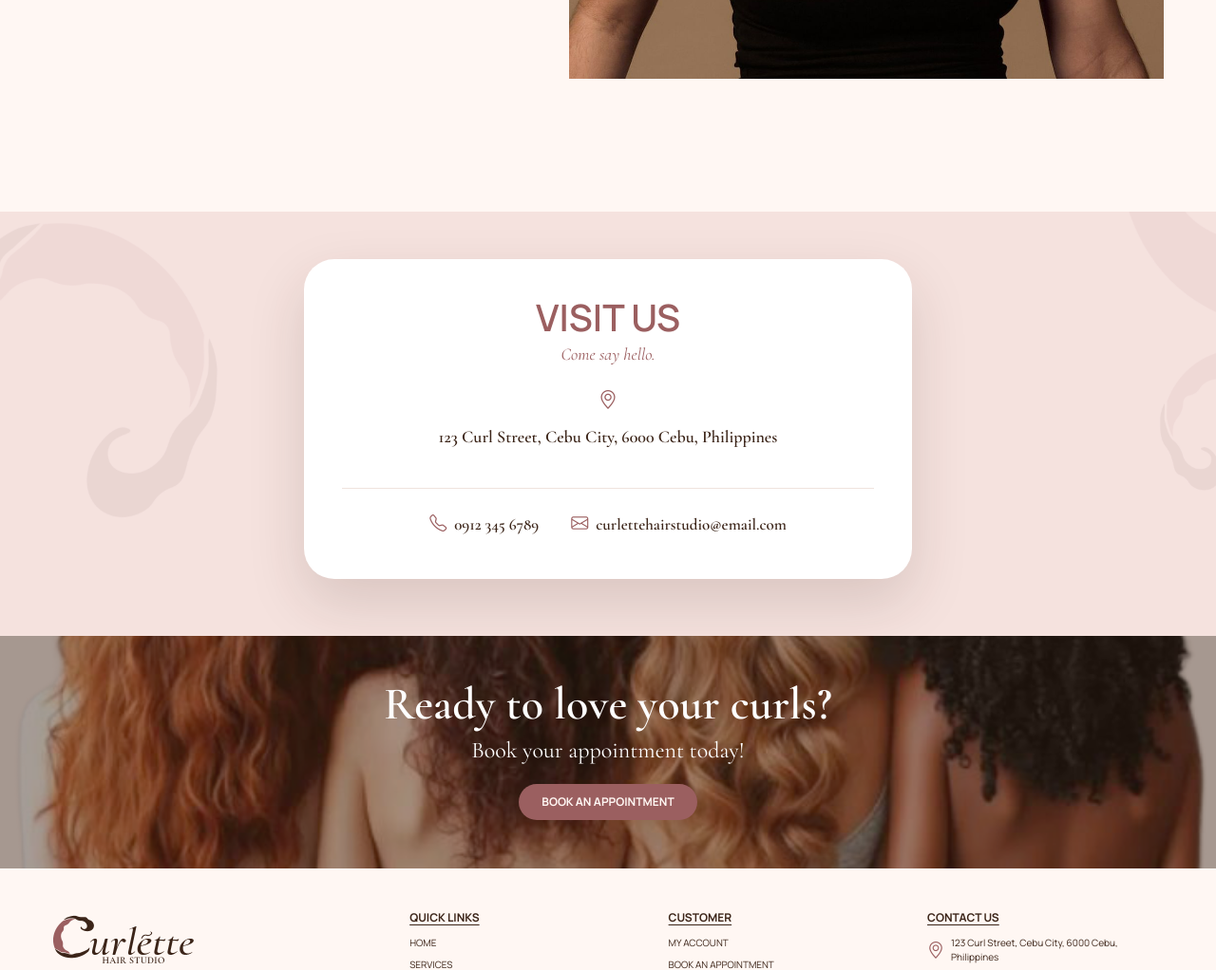
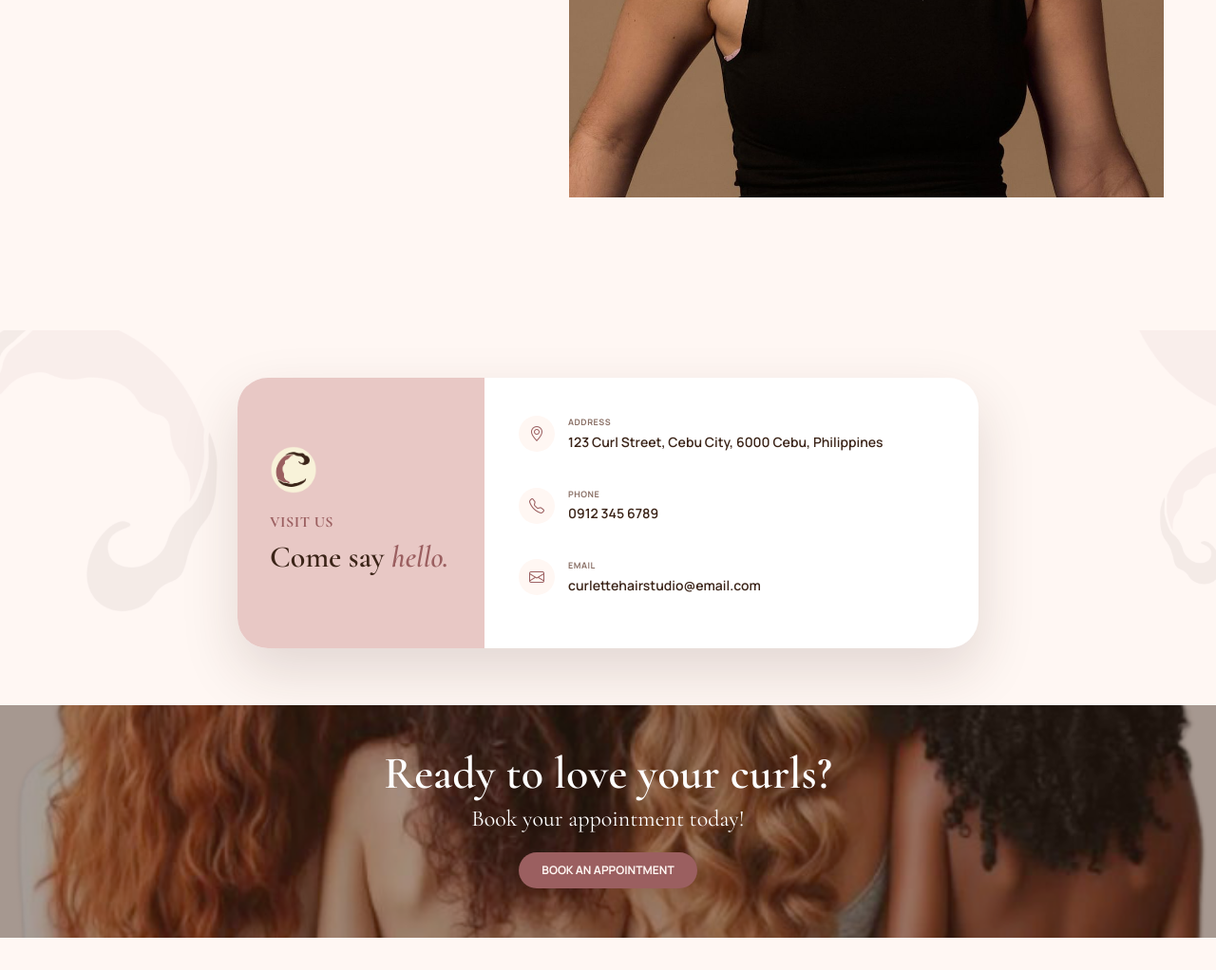
Before and after one commit to pshayeen/CURLETTE, a PHP site: page /about.php in a window 1280 px wide. Shown: the part 5120-6142 px from the top of the page at 95% size. Run offline with PHP 8.4, Linux system fonts and the light colour scheme.

Commit message:
Redesign Visit Us section under About Us page. Update images for Services

```diff
--- a/about.php
+++ b/about.php
@@ -151,21 +151,42 @@ $bookHref   = bookHref($isLoggedIn);
         <img src="assets/images/bg.png" alt="" class="section-bg">
 
         <div class="about-visit-content">
-            <div class="about-visit-panel">
-                <header class="section-title">
-                    <h2>VISIT US</h2>
-                    <p>Come say hello.</p>
-                </header>
+            <div class="visit-split">
 
-                <div class="about-visit-address">
-                    <i class="bi bi-geo-alt"></i>
-                    <p>123 Curl Street, Cebu City, 6000 Cebu, Philippines</p>
+                <div class="visit-split-intro">
+                    <div class="visit-split-icon"><img src="assets/images/C-icon.png" alt="Curlétte"></div>
+                    <p class="home-label">VISIT US</p>
+                    <h2>Come say <em>hello.</em></h2>
                 </div>
 
-                <div class="about-visit-contact">
-                    <a href="tel:09123456789"><i class="bi bi-telephone"></i> 0912 345 6789</a>
-                    <a href="mailto:curlettehairstudio@email.com"><i class="bi bi-envelope"></i> curlettehairstudio@email.com</a>
+                <div class="visit-split-details">
+
+                    <div class="visit-row">
+                        <div class="visit-row-icon"><i class="bi bi-geo-alt"></i></div>
+                        <div>
+                            <span>ADDRESS</span>
+                            <p>123 Curl Street, Cebu City, 6000 Cebu, Philippines</p>
+                        </div>
+                    </div>
+
+                    <div class="visit-row">
+                        <div class="visit-row-icon"><i class="bi bi-telephone"></i></div>
+                        <div>
+                            <span>PHONE</span>
+                            <p><a href="tel:09123456789">0912 345 6789</a></p>
+                        </div>
+                    </div>
+
+                    <div class="visit-row">
+                        <div class="visit-row-icon"><i class="bi bi-envelope"></i></div>
+                        <div>
+                            <span>EMAIL</span>
+                            <p><a href="mailto:curlettehairstudio@email.com">curlettehairstudio@email.com</a></p>
+                        </div>
+                    </div>
+
                 </div>
+
             </div>
         </div>
 
--- a/assets/css/admin.css
+++ b/assets/css/admin.css
@@ -224,7 +224,7 @@ a {
     display: flex;
     align-items: center;
     height: 34px;
-    font-family: var(--font-body);
+    font-family: var(--font-heading);
     font-size: 30px;
     font-weight: 700;
     line-height: 1;
--- a/assets/css/style.css
+++ b/assets/css/style.css
@@ -375,6 +375,10 @@ ul {
     object-fit: cover;
 }
 
+.about-hero .section-bg {
+    object-position: center 25%;
+}
+
 .section-box {
     position: relative;
     z-index: 1;
@@ -583,11 +587,7 @@ ul {
     background: var(--secondary-color);
 }
 
-/* Products page — background texture behind the hero + panel, matching
-   the same swirl motif used behind the homepage's services section. The
-   heading and panel need position+z-index so they paint above it (the
-   .section-bg image is z-index:0, which by CSS stacking rules would
-   otherwise paint over plain non-positioned flow content). */
+
 .products-hero {
     position: relative;
     overflow: hidden;
@@ -599,8 +599,6 @@ ul {
     z-index: 1;
 }
 
-/* Products page — same pink panel as the homepage, expanded to fit the
-   full catalog instead of the fixed-height 4-item teaser */
 .products-panel {
     padding: 50px;
     border-radius: 42px;
@@ -837,9 +835,16 @@ ul {
 
 /* ABOUT PAGE */
 
-.about-hero {
+.booking-hero.about-hero {
     position: relative;
-    min-height: 460px;
+    left: 50%;
+    right: 50%;
+    width: 100vw;
+    max-width: 100vw;
+    margin-left: -50vw;
+    margin-right: -50vw;
+    padding: 150px 60px 100px;
+    min-height: 600px;
     display: flex;
     align-items: center;
     overflow: hidden;
@@ -861,7 +866,8 @@ ul {
     position: absolute;
     inset: 0;
     z-index: 0;
-    background: linear-gradient(90deg, rgba(var(--font-color-rgb), .80) 0%, rgba(var(--font-color-rgb), .55) 55%, rgba(var(--font-color-rgb), .22) 100%);
+    background: linear-gradient(90deg, rgba(var(--font-color-rgb), .80) 0%,
+    rgba(var(--font-color-rgb), .55) 55%, rgba(var(--font-color-rgb), .22) 100%);
 }
 
 .about-hero .home-label {
@@ -936,7 +942,7 @@ ul {
     overflow: hidden;
     padding: 50px 55px 60px;
     text-align: center;
-    background: var(--secondary-color);
+    background: var(--primary-bg-color);
 }
 
 .about-visit .section-bg {
@@ -1002,6 +1008,118 @@ ul {
 .about-visit-contact i {
     color: var(--primary-color);
     font-size: 18px;
+}
+
+.visit-split {
+    display: grid;
+    grid-template-columns: 260px 1fr;
+    max-width: 780px;
+    margin: 0 auto;
+    border-radius: 32px;
+    overflow: hidden;
+    background: #fff;
+    box-shadow: 0 25px 60px rgba(var(--font-color-rgb), .15);
+}
+
+.visit-split-intro {
+    display: flex;
+    flex-direction: column;
+    justify-content: center;
+    padding: 44px 34px;
+    background: var(--secondary-color);
+    text-align: left;
+}
+
+.visit-split-icon {
+    display: grid;
+    place-items: center;
+    width: 50px;
+    height: 50px;
+    margin-bottom: 18px;
+    color: var(--primary-color);
+    font-size: 22px;
+}
+
+.visit-split-icon img {
+    width: 50px;
+    height: 50px;
+    object-fit: contain;
+}
+
+.visit-split-intro .home-label {
+    color: var(--primary-color);
+}
+
+.visit-split-intro h2 {
+    font-family: var(--font-heading);
+    font-size: 32px;
+    font-weight: 600;
+    line-height: 1.05;
+}
+
+.visit-split-intro h2 em {
+    color: var(--primary-color);
+}
+
+.visit-split-details {
+    display: flex;
+    flex-direction: column;
+    justify-content: center;
+    gap: 22px;
+    padding: 40px 36px;
+    text-align: left;
+}
+
+.visit-row {
+    display: flex;
+    align-items: flex-start;
+    gap: 14px;
+}
+
+.visit-row-icon {
+    display: grid;
+    place-items: center;
+    flex-shrink: 0;
+    width: 38px;
+    height: 38px;
+    border-radius: 50%;
+    background: var(--primary-bg-color);
+    color: var(--primary-color);
+    font-size: 16px;
+}
+
+.visit-row span {
+    display: block;
+    margin-bottom: 3px;
+    color: #8A7066;
+    font-size: 9px;
+    font-weight: 800;
+    letter-spacing: .5px;
+}
+
+.visit-row p {
+    font-size: 14px;
+    font-weight: 600;
+}
+
+.visit-row a {
+    color: var(--font-color);
+    transition: color .2s ease;
+}
+
+.visit-row a:hover {
+    color: var(--primary-color);
+}
+
+@media (max-width: 700px) {
+    .visit-split {
+        grid-template-columns: 1fr;
+    }
+
+    .visit-split-intro {
+        text-align: center;
+        align-items: center;
+    }
 }
 
 
--- a/cart.php
+++ b/cart.php
@@ -160,7 +160,7 @@ $cartTotal = getCartTotal($cartItems);
                 <p class="cart-summary-note">Taxes and any shipping are calculated at pickup / delivery.</p>
                 <form method="post" action="forms/checkout.php" class="js-checkout-form">
                     <input type="hidden" name="place_order" value="1">
-                    <button type="submit" class="btn-main cart-checkout-btn">PLACE ORDER <i class="bi bi-arrow-right"></i></button>
+                    <button type="submit" class="btn-main cart-checkout-btn">PLACE ORDER</i></button>
                 </form>
             </div>
         <?php endif; ?>
```
Also changed, not shown: data/services.php (+4 -4 lines), assets/images/C-icon.png, assets/images/service1.jpg, assets/images/service4.jpg (added), assets/images/service5.jpg (added), assets/images/service6.jpg (added), assets/images/service7.jpg (added).
